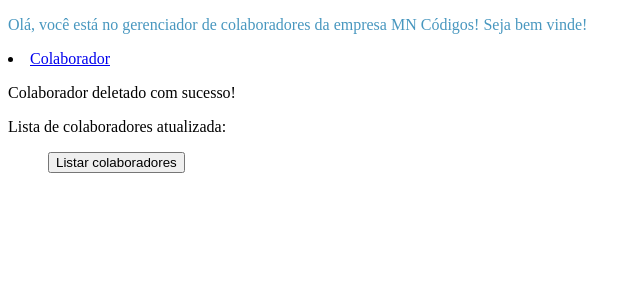
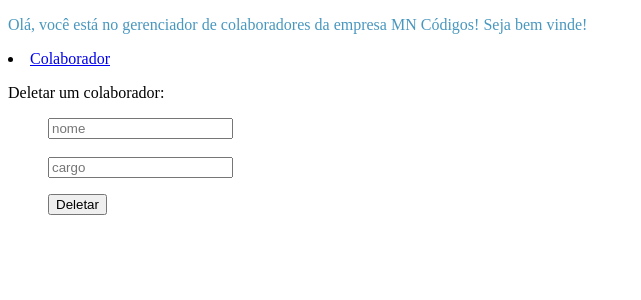
Before and after one commit to michellekenia/gerenciador-colaboradores, an Angular app: page /deletar-colaborador/1 in a window 1280 px wide. Shown: the top 300 px of the page, without its empty margins (0-641 px from the left). Built offline with nearby package versions, Linux system fonts and the light colour scheme; no server answers.

Commit message:
refatorar metodo deletar

```diff
--- a/src/app/deletar-colaborador/deletar-colaborador.component.html
+++ b/src/app/deletar-colaborador/deletar-colaborador.component.html
@@ -1,7 +1,14 @@
-<p>Colaborador deletado com sucesso!</p>
+<div>
+    <p>Deletar um colaborador: </p>
+    <ul>
+        <input type="text" placeholder="nome" [(ngModel)]="colaborador.nome">
+        <br>
+        <br>
+        <input type="text" placeholder="cargo" [(ngModel)]="colaborador.cargo">
+  </ul>
 
-<p>Lista de colaboradores atualizada: </p>
+    <ul>
+        <button (click)="deletarColaborador()">Deletar</button>
+    </ul>
 
-<ul>
-    <button (click)="cancelarDelecao()">Listar colaboradores</button>
-</ul>
+</div>
--- a/src/app/deletar-colaborador/deletar-colaborador.component.ts
+++ b/src/app/deletar-colaborador/deletar-colaborador.component.ts
@@ -1,7 +1,7 @@
 import { Component } from '@angular/core';
 import { ActivatedRoute, Router } from '@angular/router';
+import { DataService } from '../data.service';
 import { Colaborador } from '../colaborador/colaborador';
-import { DataService } from '../data.service';
 
 @Component({
   selector: 'app-deletar-colaborador',
@@ -9,6 +9,7 @@
   styleUrl: './deletar-colaborador.component.css'
 })
 export class DeletarColaboradorComponent {
+  isUpdate: boolean = false
 
   constructor(
     private router: Router,
@@ -16,45 +17,39 @@
     private dataService: DataService
   ) { }
 
+  colaborador: Colaborador = { id: 0, nome: '', cargo: '' }
 
-  colaborador: Colaborador = { id: 0, nome: '', cargo: '' }
-  colaboradores: Colaborador [] = [
+  ngOnInit(){
 
-  ]
-
-  ngOnInit(): void {
     this.route.params.subscribe(params => {
-      const id = +params['id'];
-      if (id) {
-        this.getColaborador(id);
+      const id = params['id']
+      if(id){
+        this.isUpdate = true
+        this.getColaborador(id)
       }
-    });
+    })
   }
 
-  getColaborador(id: number): void {
-    const url = 'http://localhost:3000/colaboradores/' + id
+getColaborador(id: number): void{
+  const url = 'http://localhost:3000/colaboradores/'+ id
   this.dataService.get<Colaborador>(url)
-      .subscribe((data: any) => {
+  .subscribe((data: any)=> {
     this.colaborador = {
+      id: data.id,
       nome: data.nome,
       cargo: data.cargo,
-          id: data.id
-        };
-        console.log("Resultado da consulta:", data);
-      });
+
+    }
+    console.log("Resultado Get", data)
+  })
 }
 
-  deletarColaborador(){
-    const url = 'http://localhost:3000/colaboradores' + this.colaborador.id
-    this.dataService.delete<any>(url)
-    .subscribe(() => {
-      console.log('colaborador deletado com sucesso!')
+deletarColaborador(): void {
+  const url = `http://localhost:3000/colaboradores/${this.colaborador.id}`
+  this.dataService.delete<any>(url).subscribe(response => {
+    console.log("foi deletado:", response)
     this.router.navigate(['listar-colaborador'])
   })
   }
 
-  cancelarDelecao(): void {
-    this.router.navigate(['listar-colaborador']);
 }
-
-}
```
Lines whose indentation alone changed are shown as unchanged.
